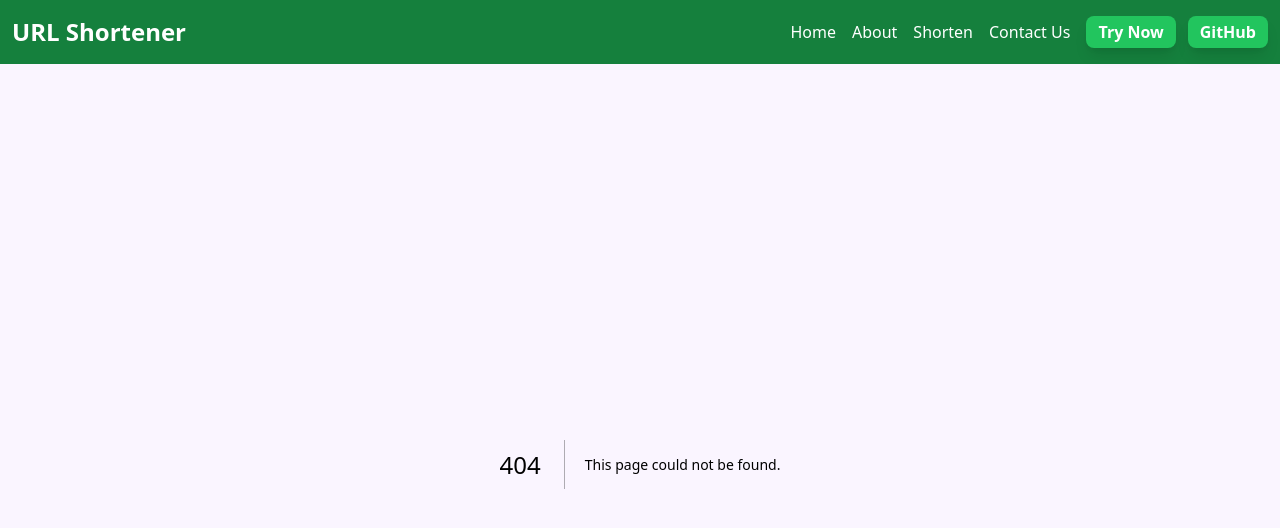
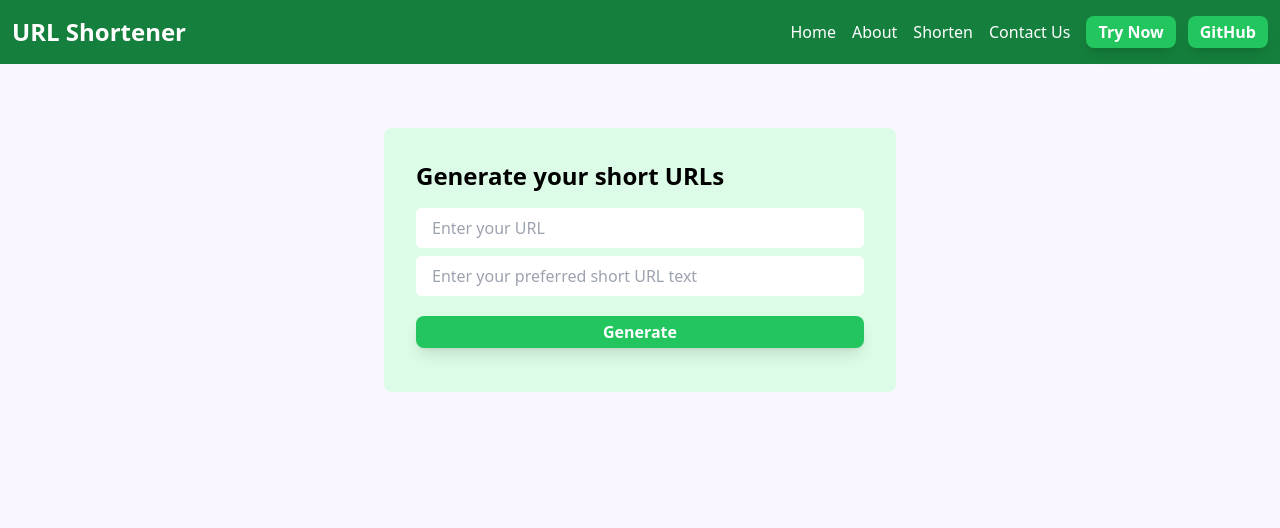
Before and after one commit to ameerhamza313/url-shortener, a Next.js app: page /shorten in a window 1280 px wide. Before the commit this address had no page. Shown: the top 528 px of the page. Built offline with nearby package versions, Linux system fonts and the light colour scheme.

Commit message:
Added api for generating short url

```diff
--- /dev/null
+++ b/app/[shorturl]/page.jsx
@@ -0,0 +1,20 @@
+import { redirect } from 'next/navigation';
+import clientPromise from '@/utils/database';
+
+export default async function Page({ params }) {
+  const shorturl = (await params).shorturl;
+
+  const client = await clientPromise;
+  const db = client.db('urlshortener');
+  const collection = db.collection('url');
+
+  const doc = await collection.findOne({ shorturl: shorturl });
+  console.log(doc);
+  if (doc) {
+    redirect(doc.url);
+  } else {
+    redirect(`${process.env.NEXT_PUBLIC_HOST}`);
+  }
+
+  return <div>My Post: {url}</div>;
+}
--- /dev/null
+++ b/app/api/generate/route.js
@@ -0,0 +1,29 @@
+import clientPromise from '@/utils/database';
+
+export async function POST(request) {
+  const body = await request.json();
+  const client = await clientPromise;
+  const db = client.db('urlshortener');
+  const collection = db.collection('url');
+
+  // Check if the short url exists
+  const doc = await collection.findOne({ shorturl: body.shorturl });
+  if (doc) {
+    return Response.json({
+      success: false,
+      error: true,
+      message: 'URL already exists!',
+    });
+  }
+
+  const result = await collection.insertOne({
+    url: body.url,
+    shorturl: body.shorturl,
+  });
+
+  return Response.json({
+    success: true,
+    error: false,
+    message: 'URL Generated Successfully',
+  });
+}
--- /dev/null
+++ b/app/shorten/page.jsx
@@ -0,0 +1,84 @@
+'use client';
+import Link from 'next/link';
+import { useState } from 'react';
+
+const Shorten = () => {
+  const [url, seturl] = useState('');
+  const [shorturl, setshorturl] = useState('');
+  const [generated, setGenerated] = useState('');
+
+  const generate = () => {
+    const myHeaders = new Headers();
+    myHeaders.append('Content-Type', 'application/json');
+
+    const raw = JSON.stringify({
+      url: url,
+      shorturl: shorturl,
+    });
+
+    const requestOptions = {
+      method: 'POST',
+      headers: myHeaders,
+      body: raw,
+      redirect: 'follow',
+    };
+
+    fetch('/api/generate', requestOptions)
+      .then((response) => response.json())
+      .then((result) => {
+        setGenerated(`${process.env.NEXT_PUBLIC_HOST}/${shorturl}`);
+        seturl('');
+        setshorturl('');
+        console.log(result);
+        alert(result.message);
+      })
+      .catch((error) => console.error(error));
+  };
+
+  return (
+    <div className='mx-auto max-w-lg bg-green-100 my-16 p-8 rounded-lg flex flex-col gap-4'>
+      <h1 className='font-bold text-2xl'>Generate your short URLs</h1>
+      <div className='flex flex-col gap-2'>
+        <input
+          type='text'
+          value={url}
+          className='px-4 py-2 focus:outline-green-600 rounded-md'
+          placeholder='Enter your URL'
+          onChange={(e) => {
+            seturl(e.target.value);
+          }}
+        />
+
+        <input
+          type='text'
+          value={shorturl}
+          className='px-4 py-2 focus:outline-green-600 rounded-md'
+          placeholder='Enter your preferred short URL text'
+          onChange={(e) => {
+            setshorturl(e.target.value);
+          }}
+        />
+        <button
+          onClick={generate}
+          className='bg-green-500 rounded-lg shadow-lg p-3 py-1 my-3 font-bold text-white'
+        >
+          Generate
+        </button>
+      </div>
+
+      {generated && (
+        <>
+          {' '}
+          <span className='font-bold text-lg'>Your Link </span>
+          <code>
+            <Link target='_blank' href={generated}>
+              {generated}
+            </Link>
+          </code>
+        </>
+      )}
+    </div>
+  );
+};
+
+export default Shorten;
```
